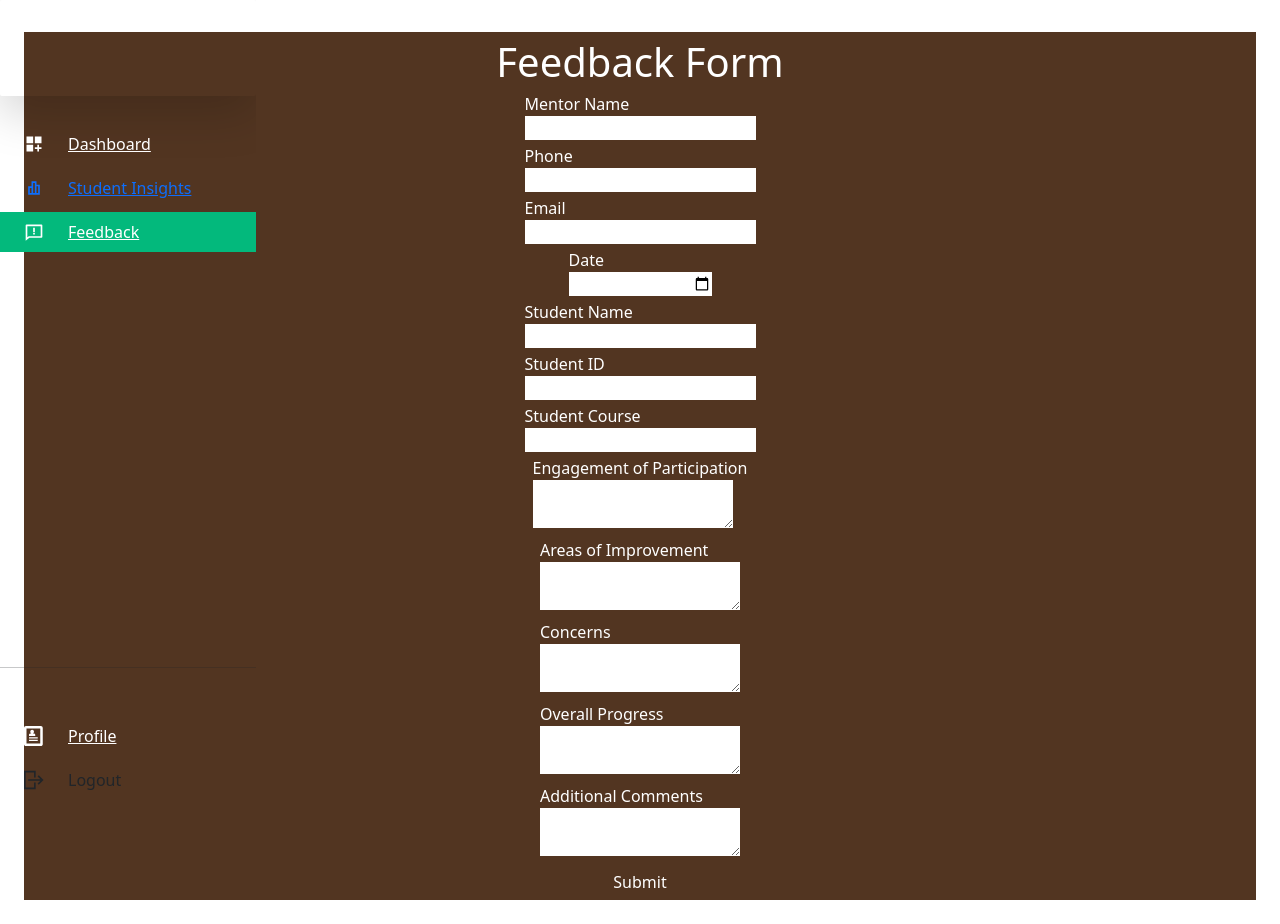
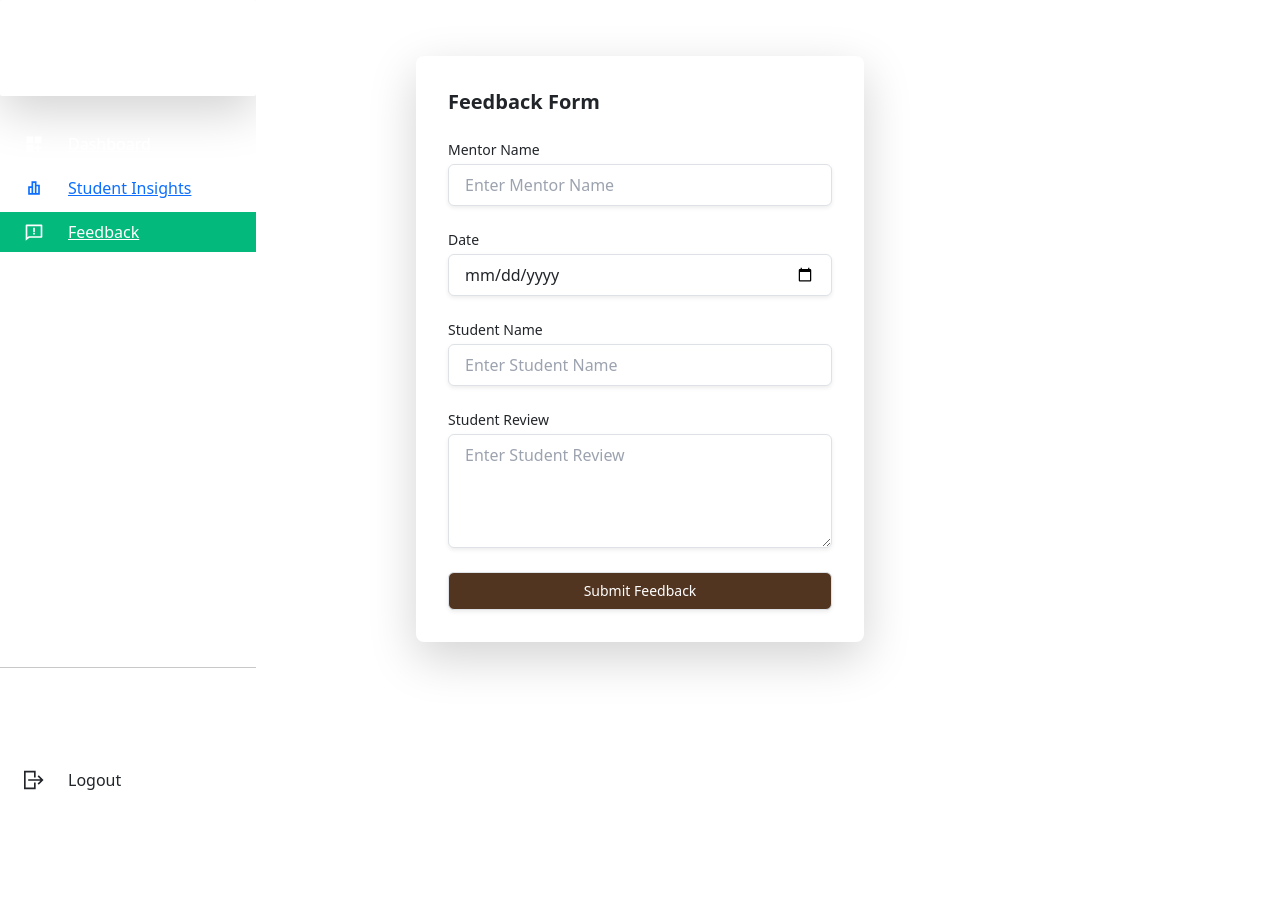
Before and after one commit to raaksss/Mentor-Dashboard, a React (Create React App) app in the folder mentor-client/client/: page /dashboard/feedback in a window 1280 px wide. After the commit the page ends 800 px from the top, so only its background shows below. Built offline with nearby package versions, Linux system fonts and the light colour scheme.

Commit message:
Feedback Form

```diff
--- a/mentor-client/client/src/components/Feedback.js
+++ b/mentor-client/client/src/components/Feedback.js
@@ -1,162 +1,69 @@
 import React from 'react';
-import { useForm } from 'react-hook-form';
-import { zodResolver } from '@hookform/resolvers/zod';
-import * as z from 'zod';
-import {
-  Box,
-  Heading,
-  VStack,
-  FormControl,
-  FormLabel,
-  Input,
-  FormErrorMessage,
-  Textarea,
-  Button
-} from '@chakra-ui/react';
 
-const feedbackSchema = z.object({
-  mentorName: z.string().min(1, 'Mentor name is required'),
-  phone: z.string().min(1, 'Phone is required'),
-  email: z.string().email('Invalid email address'),
-  date: z.string().min(1, 'Date is required'),
-  studentName: z.string().min(1, 'Student name is required'),
-  studentId: z.string().min(1, 'Student ID is required'),
-  studentCourse: z.string().min(1, 'Student course is required'),
-  engagement: z.string().min(1, 'Engagement is required'),
-  improvement: z.string().min(1, 'Areas of improvement are required'),
-  concerns: z.string().min(1, 'Concerns are required'),
-  progress: z.string().min(1, 'Overall progress is required'),
-  comments: z.string().optional(),
-});
+const Feedback= () => {
+  return (
+    <div className="bg-white p-8 rounded-lg shadow-lg max-w-md mx-auto mt-8">
+      <h2 className="text-xl font-bold mb-6 text-gray-800">Feedback Form</h2>
+      <form>
+        <div className="mb-4">
+          <label htmlFor="mentorName" className="block text-sm font-medium text-gray-700">
+            Mentor Name
+          </label>
+          <input
+            type="text"
+            id="mentorName"
+            name="mentorName"
+            className="mt-1 block w-full px-3 py-2 border border-gray-300 rounded-md shadow-sm focus:outline-none focus:ring-2 focus:ring-[#dbb857] focus:border-transparent"
+            placeholder="Enter Mentor Name"
+          />
+        </div>
 
-const Feedback = () => {
-  const {
-    register,
-    handleSubmit,
-    formState: { errors },
-  } = useForm({
-    resolver: zodResolver(feedbackSchema),
-  });
+        <div className="mb-4">
+          <label htmlFor="date" className="block text-sm font-medium text-gray-700">
+            Date
+          </label>
+          <input
+            type="date"
+            id="date"
+            name="date"
+            className="mt-1 block w-full px-3 py-2 border border-gray-300 rounded-md shadow-sm focus:outline-none focus:ring-2 focus:ring-[#dbb857] focus:border-transparent"
+          />
+        </div>
 
-  const onSubmit = (data) => {
-    console.log(data);
-  };
+        <div className="mb-4">
+          <label htmlFor="studentName" className="block text-sm font-medium text-gray-700">
+            Student Name
+          </label>
+          <input
+            type="text"
+            id="studentName"
+            name="studentName"
+            className="mt-1 block w-full px-3 py-2 border border-gray-300 rounded-md shadow-sm focus:outline-none focus:ring-2 focus:ring-[#dbb857] focus:border-transparent"
+            placeholder="Enter Student Name"
+          />
+        </div>
 
-  return (
-    <Box
-      bg='#523521'
-      color='white'
-      p={6}
-      rounded='md'
-      shadow='md'
-      maxW='lg'
-      mx='auto'
-      mt={8}
-    >
-      <Heading as='h1' size='lg' mb={6} textAlign='center'>
-        Feedback Form
-      </Heading>
-      <form onSubmit={handleSubmit(onSubmit)}>
-        <VStack spacing={4}>
-          <FormControl isInvalid={errors.mentorName}>
-            <FormLabel htmlFor='mentorName'>Mentor Name</FormLabel>
-            <Input id='mentorName' {...register('mentorName')} />
-            <FormErrorMessage>
-              {errors.mentorName && errors.mentorName.message}
-            </FormErrorMessage>
-          </FormControl>
+        <div className="mb-4">
+          <label htmlFor="studentReview" className="block text-sm font-medium text-gray-700">
+            Student Review
+          </label>
+          <textarea
+            id="studentReview"
+            name="studentReview"
+            rows="4"
+            className="mt-1 block w-full px-3 py-2 border border-gray-300 rounded-md shadow-sm focus:outline-none focus:ring-2 focus:ring-[#dbb857] focus:border-transparent"
+            placeholder="Enter Student Review"
+          ></textarea>
+        </div>
 
-          <FormControl isInvalid={errors.phone}>
-            <FormLabel htmlFor='phone'>Phone</FormLabel>
-            <Input id='phone' {...register('phone')} />
-            <FormErrorMessage>
-              {errors.phone && errors.phone.message}
-            </FormErrorMessage>
-          </FormControl>
-
-          <FormControl isInvalid={errors.email}>
-            <FormLabel htmlFor='email'>Email</FormLabel>
-            <Input id='email' type='email' {...register('email')} />
-            <FormErrorMessage>
-              {errors.email && errors.email.message}
-            </FormErrorMessage>
-          </FormControl>
-
-          <FormControl isInvalid={errors.date}>
-            <FormLabel htmlFor='date'>Date</FormLabel>
-            <Input id='date' type='date' {...register('date')} />
-            <FormErrorMessage>
-              {errors.date && errors.date.message}
-            </FormErrorMessage>
-          </FormControl>
-
-          <FormControl isInvalid={errors.studentName}>
-            <FormLabel htmlFor='studentName'>Student Name</FormLabel>
-            <Input id='studentName' {...register('studentName')} />
-            <FormErrorMessage>
-              {errors.studentName && errors.studentName.message}
-            </FormErrorMessage>
-          </FormControl>
-
-          <FormControl isInvalid={errors.studentId}>
-            <FormLabel htmlFor='studentId'>Student ID</FormLabel>
-            <Input id='studentId' {...register('studentId')} />
-            <FormErrorMessage>
-              {errors.studentId && errors.studentId.message}
-            </FormErrorMessage>
-          </FormControl>
-
-          <FormControl isInvalid={errors.studentCourse}>
-            <FormLabel htmlFor='studentCourse'>Student Course</FormLabel>
-            <Input id='studentCourse' {...register('studentCourse')} />
-            <FormErrorMessage>
-              {errors.studentCourse && errors.studentCourse.message}
-            </FormErrorMessage>
-          </FormControl>
-
-          <FormControl isInvalid={errors.engagement}>
-            <FormLabel htmlFor='engagement'>Engagement of Participation</FormLabel>
-            <Textarea id='engagement' {...register('engagement')} />
-            <FormErrorMessage>
-              {errors.engagement && errors.engagement.message}
-            </FormErrorMessage>
-          </FormControl>
-
-          <FormControl isInvalid={errors.improvement}>
-            <FormLabel htmlFor='improvement'>Areas of Improvement</FormLabel>
-            <Textarea id='improvement' {...register('improvement')} />
-            <FormErrorMessage>
-              {errors.improvement && errors.improvement.message}
-            </FormErrorMessage>
-          </FormControl>
-
-          <FormControl isInvalid={errors.concerns}>
-            <FormLabel htmlFor='concerns'>Concerns</FormLabel>
-            <Textarea id='concerns' {...register('concerns')} />
-            <FormErrorMessage>
-              {errors.concerns && errors.concerns.message}
-            </FormErrorMessage>
-          </FormControl>
-
-          <FormControl isInvalid={errors.progress}>
-            <FormLabel htmlFor='progress'>Overall Progress</FormLabel>
-            <Textarea id='progress' {...register('progress')} />
-            <FormErrorMessage>
-              {errors.progress && errors.progress.message}
-            </FormErrorMessage>
-          </FormControl>
-
-          <FormControl>
-            <FormLabel htmlFor='comments'>Additional Comments</FormLabel>
-            <Textarea id='comments' {...register('comments')} />
-          </FormControl>
-
-          <Button type='submit' colorScheme='orange' width='full' mt={4}>
-            Submit
-          </Button>
-        </VStack>
+        <button
+          type="submit"
+          className="w-full py-2 px-4 border border-transparent rounded-md shadow-sm text-sm font-medium text-white bg-[#523521] hover:bg-[#7e654c] focus:outline-none focus:ring-2 focus:ring-offset-2 focus:ring-[#dbb857]"
+        >
+          Submit Feedback
+        </button>
       </form>
-    </Box>
+    </div>
   );
 };
 
```
